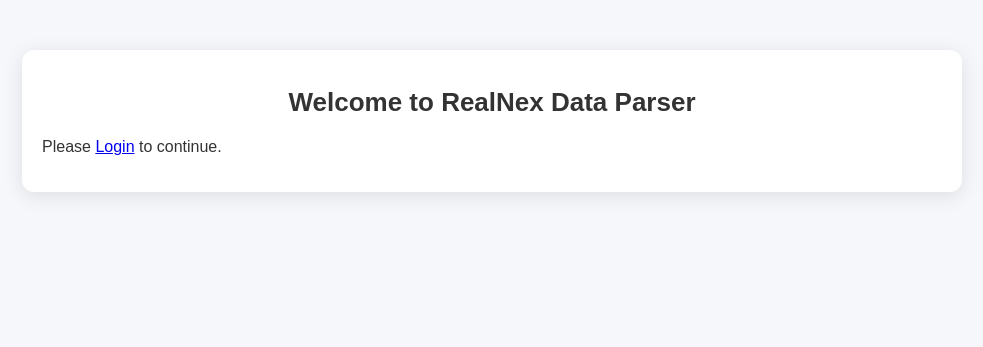
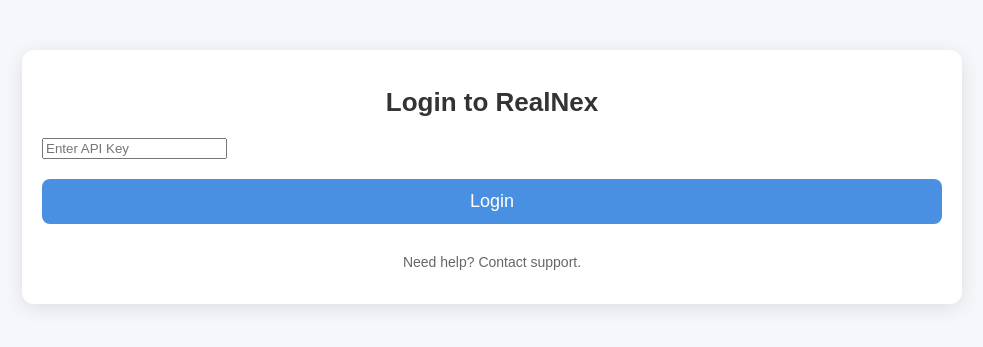
Before and after one commit to Cremattsd/goose-maverick, a Flask app: page / in a window 1280 px wide. Shown: the top 347 px of the page, without its empty margins (148-1131 px from the left). Run offline with Flask 3, Linux system fonts and the light colour scheme.

Commit message:
Update index.html

```diff
--- a/templates/index.html
+++ b/templates/index.html
@@ -3,13 +3,24 @@
 <head>
     <meta charset="UTF-8">
     <meta name="viewport" content="width=device-width, initial-scale=1.0">
-    <title>RealNex Data Parser</title>
+    <title>Login | Data Extractor</title>
     <link rel="stylesheet" href="{{ url_for('static', filename='styles.css') }}">
 </head>
 <body>
+
     <div class="container">
-        <h1>Welcome to RealNex Data Parser</h1>
-        <p>Please <a href="{{ url_for('login') }}">Login</a> to continue.</p>
+        <h1>Login to RealNex</h1>
+        <form action="{{ url_for('login') }}" method="POST">
+            <input type="text" name="api_key" placeholder="Enter API Key" required>
+            <button type="submit">Login</button>
+        </form>
+
+        {% if error %}
+        <p style="color: red; text-align: center;">{{ error }}</p>
+        {% endif %}
+
+        <p class="footer">Need help? Contact support.</p>
     </div>
+
 </body>
 </html>
```
